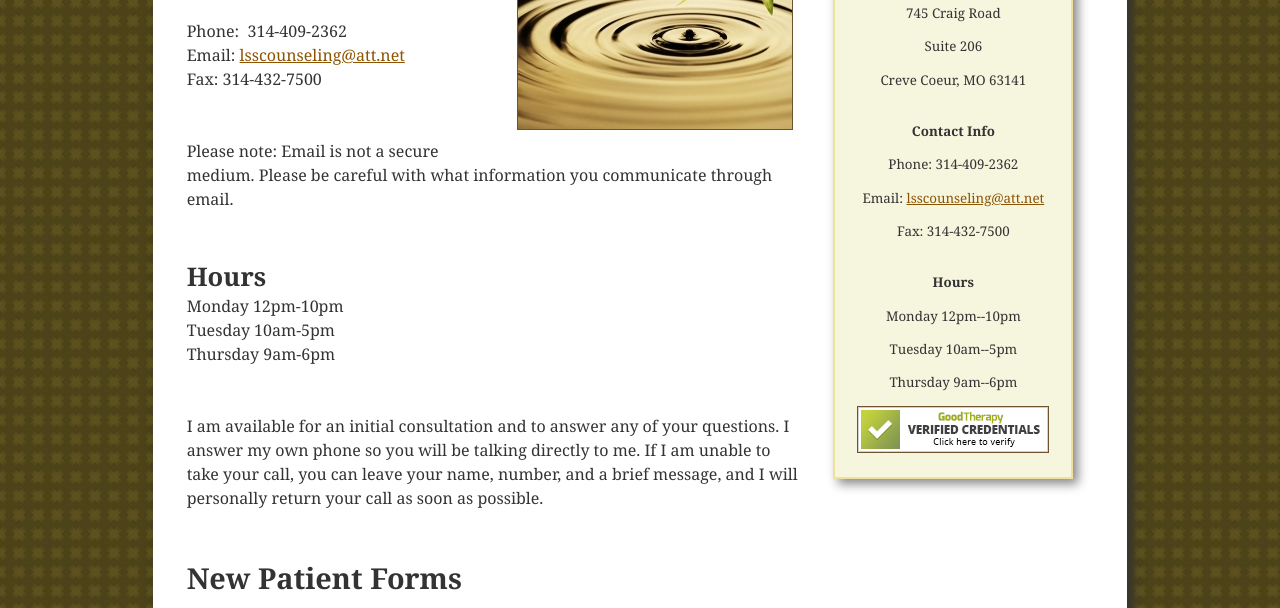
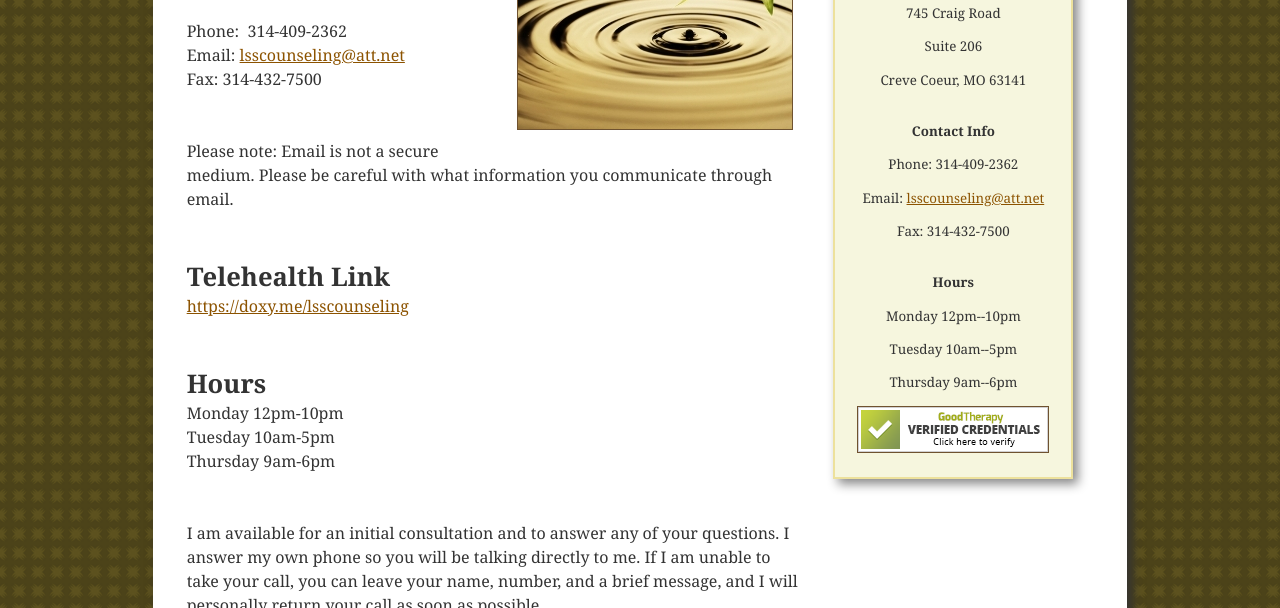
Before and after one commit to PxlBuzzard/luannspencersteele, an Eleventy site: page pages/contact/index.md in a window 1280 px wide. Shown: the part 492-1100 px from the top of the page. Built offline with nearby package versions, Linux system fonts and the light colour scheme; Eleventy itself is replaced by a stand-in of ours; files that its build step writes are made by us from their sources.

Commit message:
Update from Forestry.io luann spencer-steele updated pages/contact/index.md

```diff
--- a/pages/contact/index.md
+++ b/pages/contact/index.md
@@ -1,8 +1,8 @@
 ---
 layout: base.njk
 title: Contact
+
 ---
-
 <img style="float: right; margin: 10px;" src="/files/dreamstime_xscontact.jpg" alt="A water droplet rippling in a lake." width="274" height="262" />
 
 # Contact
@@ -21,7 +21,12 @@ Fax: 314-432-7500
 
 Please note: Email is not a secure medium. Please be careful with what information you communicate through email.
 
+### Telehealth Link
+
+[https://doxy.me/lsscounseling](https://doxy.me/lsscounseling "https://doxy.me/lsscounseling")
+
 ### Hours
+
 Monday 12pm-10pm
 Tuesday 10am-5pm
 Thursday 9am-6pm
@@ -38,5 +43,5 @@ I am available for an initial consultation and to answer any of your questions.
 ## Map
 
 <div class="gmap_canvas">
-    <iframe title="Google Maps" id="gmap_canvas" src="https://maps.google.com/maps?q=745%20Craig%20Road%20Suite%20206%20Creve%20Coeur%2C%20MO&t=&z=15&ie=UTF8&iwloc=&output=embed"></iframe>
+<iframe title="Google Maps" id="gmap_canvas" src="https://maps.google.com/maps?q=745%20Craig%20Road%20Suite%20206%20Creve%20Coeur%2C%20MO&t=&z=15&ie=UTF8&iwloc=&output=embed"></iframe>
 </div>
```
